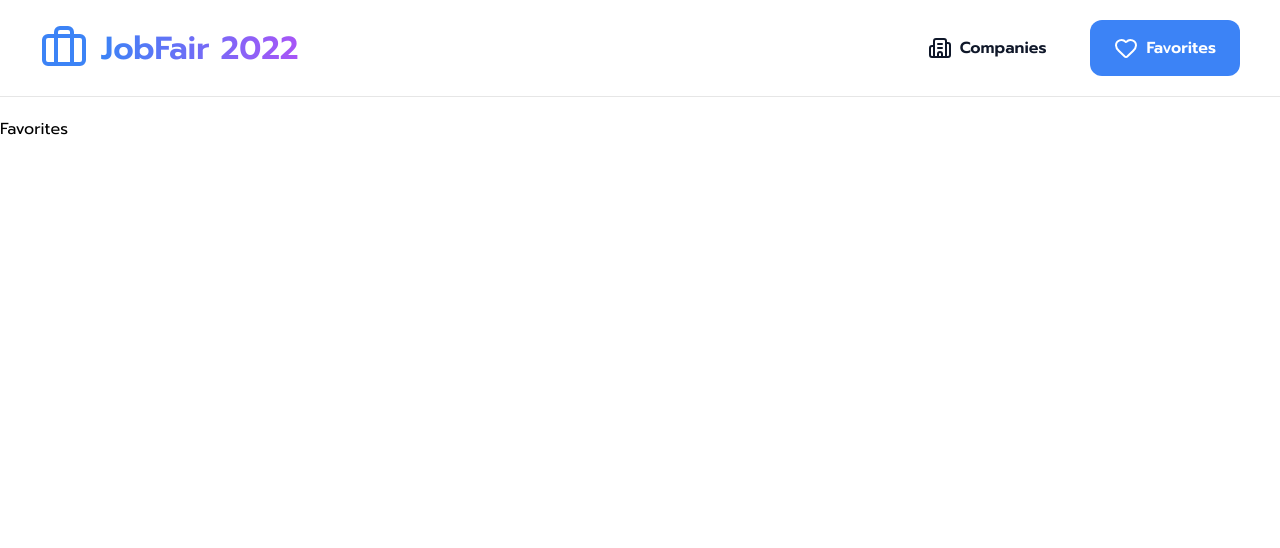
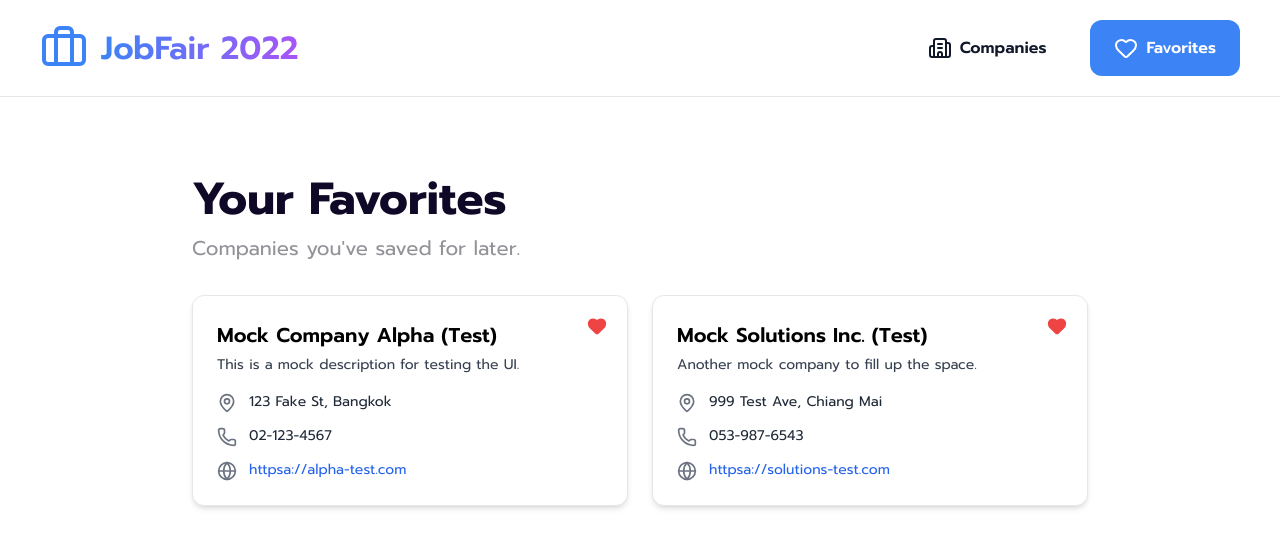
Before and after one commit to 098ff/ArtmaybeDEV, a React app in the folder Frontend/: page /favorites in a window 1280 px wide. Shown: the top 548 px of the page. Built offline with nearby package versions, Linux system fonts and the light colour scheme; the HTML template or start-up script is replaced by a standard one.

Commit message:
feat: Favorites page with MOCK data

```diff
--- a/Frontend/src/features/companies/companiesService.js
+++ b/Frontend/src/features/companies/companiesService.js
@@ -1,10 +1,10 @@
 import axios from 'axios';
 
-const API_URL = 'http://localhost:5003/api/v1/';
+const API_URL = 'http://localhost:5003/api/v1/companies';
 
 const getCompanies = async (page = 1, limit = 6) => {
     try {
-        const response = await axios.get(API_URL + `companies?page=${page}&limit=${limit}`);
+        const response = await axios.get(API_URL + `?page=${page}&limit=${limit}`);
         return response.data;
     }
     catch (error) {
--- a/Frontend/src/features/companies/companiesSlice.js
+++ b/Frontend/src/features/companies/companiesSlice.js
@@ -44,5 +44,4 @@ export const companiesSlice = createSlice({
     }
 });
 
-export const { reset } = companiesSlice.actions;
 export default companiesSlice.reducer;
--- a/Frontend/src/features/favorites/favoritesService.js
+++ b/Frontend/src/features/favorites/favoritesService.js
@@ -0,0 +1,33 @@
+import axios from 'axios';
+
+const API_URL = 'http://localhost:5003/api/v1/favorites';
+
+// TODO: Pagination
+const getFavorites = async () => {
+    try {
+        const response = await axios.get(API_URL);
+        return response.data;
+    }
+    catch (error) {
+        console.log('favoritesService: getFavorites');
+        throw error;
+    }
+};
+
+// TODO: Pagination
+const deleteFavorites = async (companyId) => {
+    try {
+        const response = await axios.delete(API_URL + "/" + companyId);
+        return response.data;
+    }
+    catch (error) {
+        console.log('favoritesService: deleteFavorites');
+        throw error;
+    }
+};
+
+const favotiteService = {
+    getFavorites,
+    deleteFavorites,
+};
+export default favotiteService;
--- a/Frontend/src/features/favorites/favoritesSlice.js
+++ b/Frontend/src/features/favorites/favoritesSlice.js
@@ -0,0 +1,96 @@
+import { createSlice, createAsyncThunk } from '@reduxjs/toolkit'
+import favoritesService from './favoritesService'
+
+const initialState = {
+    favorites: [],
+    isError: false,
+    isSuccess: false,
+    isLoading: false,
+    message: ''
+};
+
+export const getFavorites = createAsyncThunk('favorites/getAll', async (_, thunkAPI) => {
+    try {
+        return await favoritesService.getFavorites();
+    } catch (error) {
+        const message = (error.response && error.response.data && error.response.data.message) || error.message || error.toString();
+        return thunkAPI.rejectWithValue(message);
+    }
+});
+
+export const addFavorite = createAsyncThunk('favorites/add', async (companyId, thunkAPI) => {
+    try {
+        return await favoritesService.addFavorite(companyId);
+    } catch (error) {
+        const message = (error.response && error.response.data && error.response.data.message) || error.message || error.toString();
+        return thunkAPI.rejectWithValue(message);
+    }
+});
+
+export const removeFavorite = createAsyncThunk('favorites/remove', async (companyId, thunkAPI) => {
+    try {
+        return await favoritesService.removeFavorite(companyId);
+    } catch (error) {
+        const message = (error.response && error.response.data && error.response.data.message) || error.message || error.toString();
+        return thunkAPI.rejectWithValue(message);
+    }
+});
+
+
+export const favoritesSlice = createSlice({
+    name: 'favorites',
+    initialState,
+    reducers: {
+        reset: (state) => initialState
+    },
+    extraReducers: (builder) => {
+        builder
+        // GET Favorites
+            .addCase(getFavorites.pending, (state) => {
+                state.isLoading = true;
+            })
+            .addCase(getFavorites.fulfilled, (state, action) => {
+                state.isLoading = false;
+                state.isSuccess = true;
+                state.favorites = action.payload;
+            })
+            .addCase(getFavorites.rejected, (state, action) => {
+                state.isLoading = false;
+                state.isError = true;
+                state.message = action.payload;
+            })
+        // ADD Favorite
+            .addCase(addFavorite.pending, (state) => {
+                state.isLoading = true;
+            })
+            .addCase(addFavorite.fulfilled, (state, action) => {
+                state.isLoading = false;
+                state.isSuccess = true;
+                state.favorites.push(action.payload);
+            })
+            .addCase(addFavorite.rejected, (state, action) => {
+                state.isLoading = false;
+                state.isError = true;
+                state.message = action.payload;
+            })
+        // DELETE Favorite
+            .addCase(removeFavorite.pending, (state) => {
+                state.isLoading = true;
+            })
+            .addCase(removeFavorite.fulfilled, (state, action) => {
+                state.isLoading = false;
+                state.isSuccess = true;
+                state.favorites = state.favorites.filter(
+                    // If dispatch(removeFavorite("id-B")), then action.meta.arg is "id-B"
+                    (company) => company._id !== action.meta.arg
+                );
+            })
+            .addCase(removeFavorite.rejected, (state, action) => {
+                state.isLoading = false;
+                state.isError = true;
+                state.message = action.payload;
+            })
+    }
+});
+
+export default favoritesSlice.reducer;
--- a/Frontend/src/index.css
+++ b/Frontend/src/index.css
@@ -494,3 +494,27 @@ body {
   font-size: 50px;
   color: #9ca3af;
 }
+
+.page-favorites {
+  display: flex;
+  flex-direction: column;
+  padding: 3rem 12rem;
+  gap: 0.875rem;
+}
+
+.page-favorites > :nth-child(1) {
+  display: flex;
+  flex-direction: column;
+  margin-bottom: 1.125rem;
+}
+
+.page-favorites h1 {
+  color: #0f0826;
+  font-size: 2.8125rem;
+}
+
+.page-favorites h3 {
+  color: #939298;
+  font-weight: 400;
+  font-size: 1.25rem;
+}
--- a/Frontend/src/pages/Favorites.jsx
+++ b/Frontend/src/pages/Favorites.jsx
@@ -1,3 +1,112 @@
-export default function Page(){
-    return <div>Favorites</div>
+import React, { useEffect, useState } from 'react';
+// TODO: Apply it with real data from api
+// import { useSelector, useDispatch } from 'react-redux';
+import { toast } from 'react-toastify';
+// TODO: Apply it with real data from api
+// import { getFavorites, removeFavorite, reset } from '../features/favorites/favoritesSlice';
+import { CompanyCard } from '../components/CompanyCard';
+
+// TODO: Remove this after finish fetch from api
+const MOCK_FAVORITES = [
+    {
+        _id: "mock-1",
+        name: "Mock Company Alpha (Test)",
+        description: "This is a mock description for testing the UI.",
+        address: "123 Fake St, Bangkok",
+        telephone: "02-123-4567",
+        website: "httpsa://alpha-test.com"
+    },
+    {
+        _id: "mock-2",
+        name: "Mock Solutions Inc. (Test)",
+        description: "Another mock company to fill up the space.",
+        address: "999 Test Ave, Chiang Mai",
+        telephone: "053-987-6543",
+        website: "httpsa://solutions-test.com"
+    }
+];
+
+
+export default function Page() {
+    // TODO: Apply it with real data from api
+    // const dispatch = useDispatch();
+
+    // TODO: Apply it with real data from api
+    // const { favorites, isLoading, isError, message } = useSelector((state) => state.favorites);
+    const [favorites, setFavorites] = useState([]);
+    const [isLoading, setIsLoading] = useState(true);
+    const [isError, setIsError] = useState(false);
+    const [message, setMessage] = useState("Mock Error: Failed to fetch!");
+
+
+    // TODO: Apply it with real data from api
+    useEffect(() => {
+        setIsLoading(true);
+
+        // จำลองการโหลดข้อมูล 1 วินาที
+        const timer = setTimeout(() => {
+            if (isError) {
+                setIsLoading(false);
+            } else {
+                setFavorites(MOCK_FAVORITES);
+                setIsLoading(false);
+            }
+        }, 1000);
+
+        return () => clearTimeout(timer);
+    }, [isError]);
+
+    useEffect(() => {
+        if (isError && message) {
+            toast.error(message);
+        }
+    }, [isError, message]);
+
+    const handleToggleFavorite = (companyId) => {
+        // TODO: Apply it with real data from api
+        // dispatch(removeFavorite(companyId));
+
+        // TODO: Apply it with real data from api
+        setFavorites((currentFavorites) =>
+            currentFavorites.filter(company => company._id !== companyId)
+        );
+
+        toast.info("Removed from favorites");
+    };
+
+    const renderContent = () => {
+        if (isLoading) {
+            return <p className="loading-text">Loading favorites...</p>;
+        }
+
+        if (favorites.length === 0) {
+            return <p className="no-company-text">You haven't favorited any companies yet.</p>;
+        }
+
+        return (
+            <div className="companies-grid">
+                {favorites.map((company) => (
+                    <CompanyCard
+                        key={company._id}
+                        company={company}
+                        isFavorited={true}
+                        onToggleFavorite={handleToggleFavorite}
+                    />
+                ))}
+            </div>
+        );
+    };
+
+    return (
+        <div className="page-favorites">
+            <div>
+                <h1 className="page-title">Your Favorites</h1>
+                <h3 className="page-subtitle">
+                    Companies you've saved for later.
+                </h3>
+            </div>
+
+            {renderContent()}
+        </div>
+    );
 }
```
